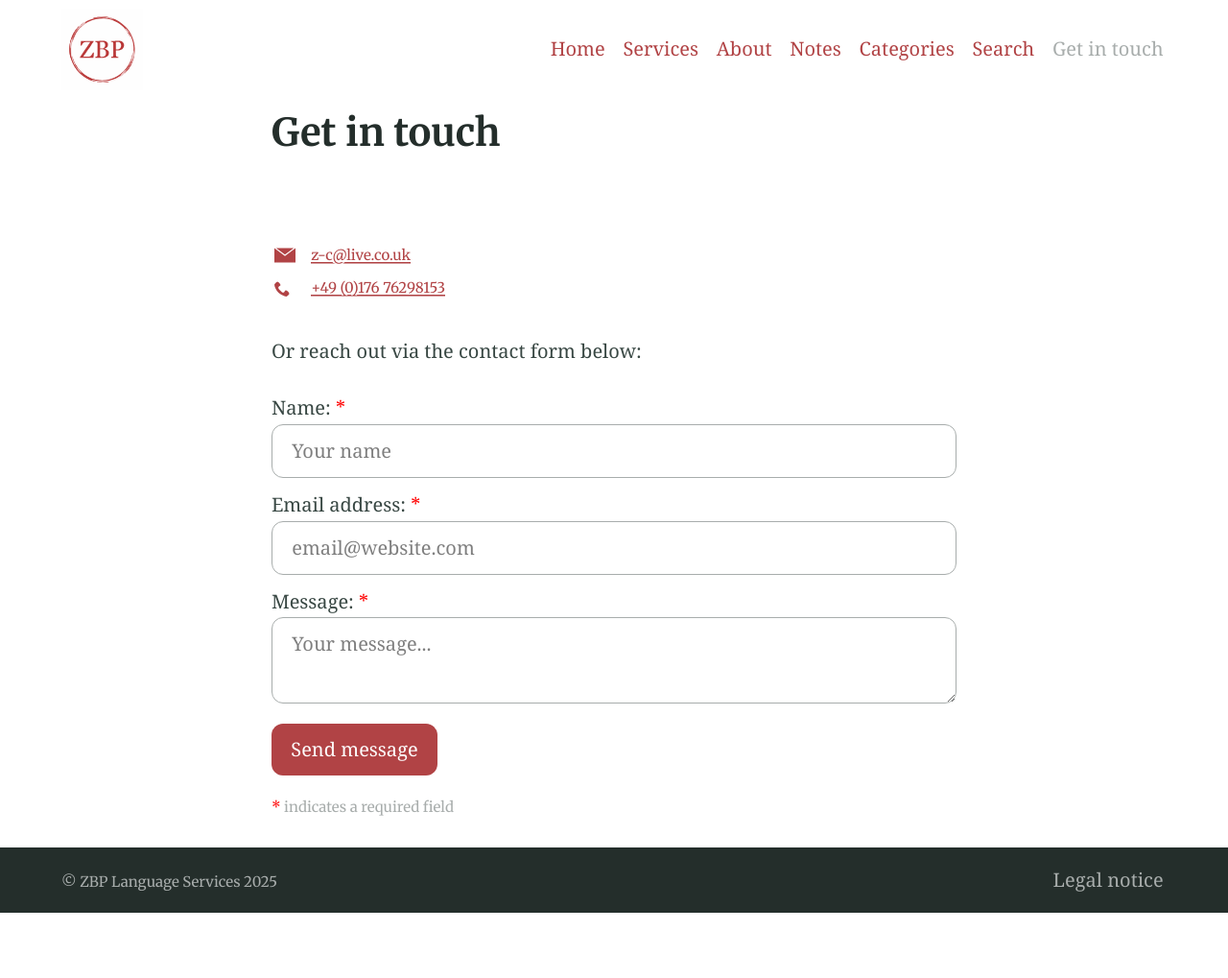
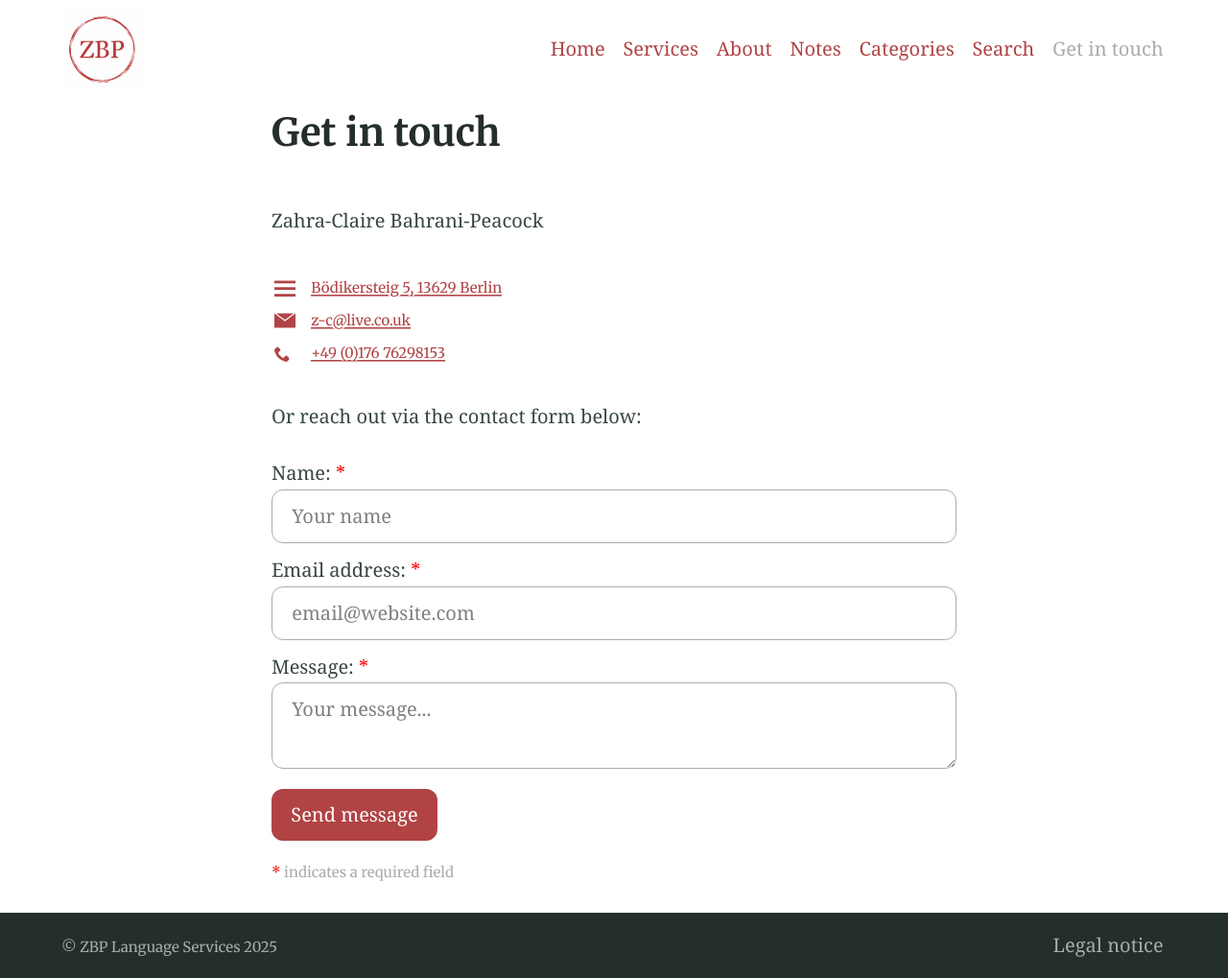
Before and after one commit to Website-2/zbp-language-services.github.io, a Jekyll site: the page built from contact 2.md, in a window 1280 px wide. Shown: the whole page at 96% size. Built offline with Jekyll 4.4.1, drawn with Linux system fonts in a browser that asks for light colours; before the commit the page ends 951 px from its top, so only the background shows below that.

Commit message:
Text update

```diff
--- a/contact 2.md
+++ b/contact 2.md
@@ -6,7 +6,9 @@ indexing: false
 sitemap: false
 ---
 <br>
-
+Zahra-Claire Bahrani-Peacock
+<br><br>
+<small>&nbsp;</small>{% include icon.html id="nav" color="#b14345" title="Address" %}<small>&nbsp;&nbsp;&nbsp;<a href="mailto:z-c@live.co.uk">Bödikersteig 5, 13629 Berlin</a></small><br>
 <small>&nbsp;</small>{% include icon.html id="email" color="#b14345" title="Email" %}<small>&nbsp;&nbsp;&nbsp;<a href="mailto:z-c@live.co.uk">z-c@live.co.uk</a></small><br>
 <small>&nbsp;</small>{% include icon.html id="phone" color="#b14345" title="Phone" %}<small>&nbsp;&nbsp;&nbsp;<a href="tel:004917676298153">+49 (0)176 76298153</a></small>
 <br><br>
```
Also changed, not shown: _includes/site-icons.svg, assets/alternate-map-marker.svg (added).
